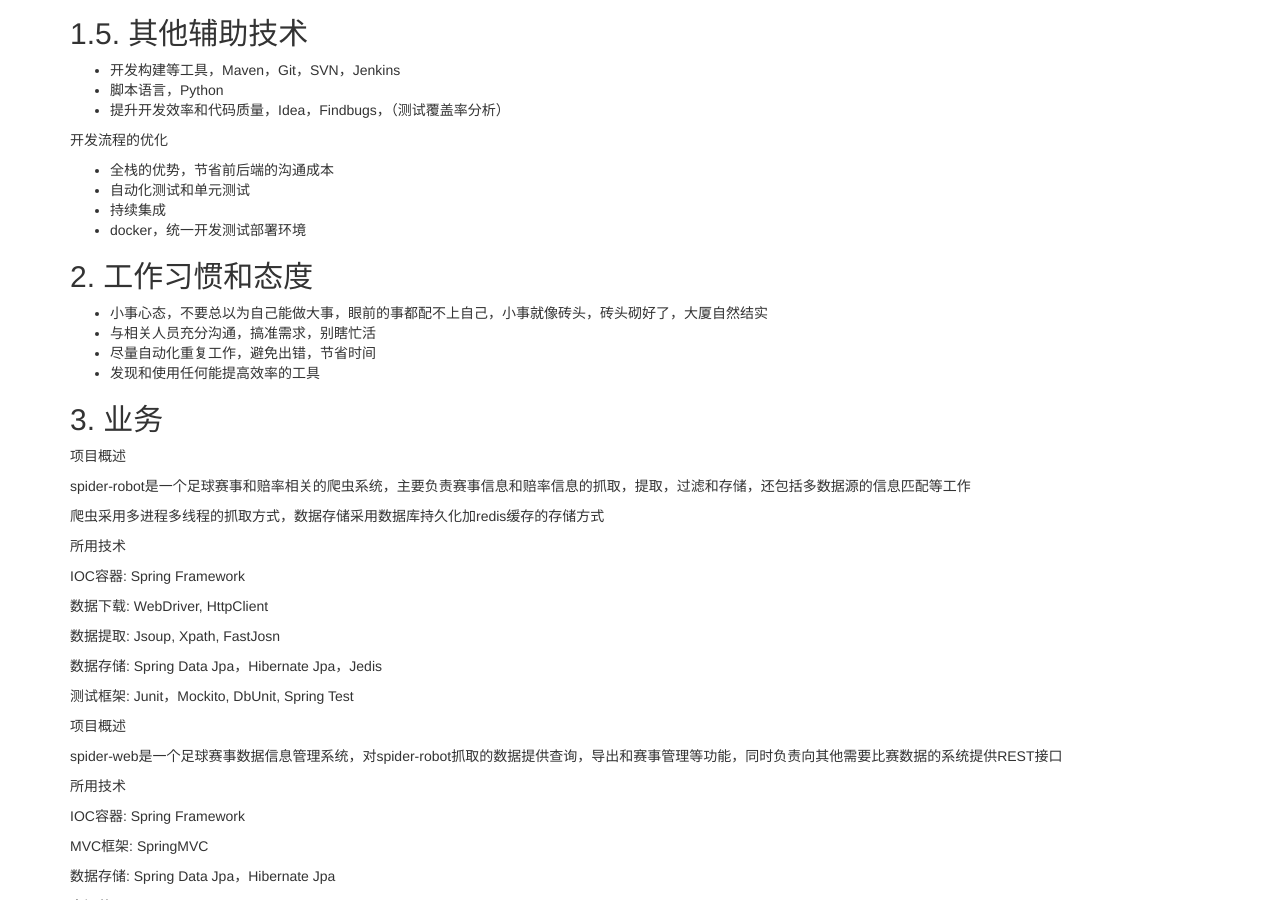
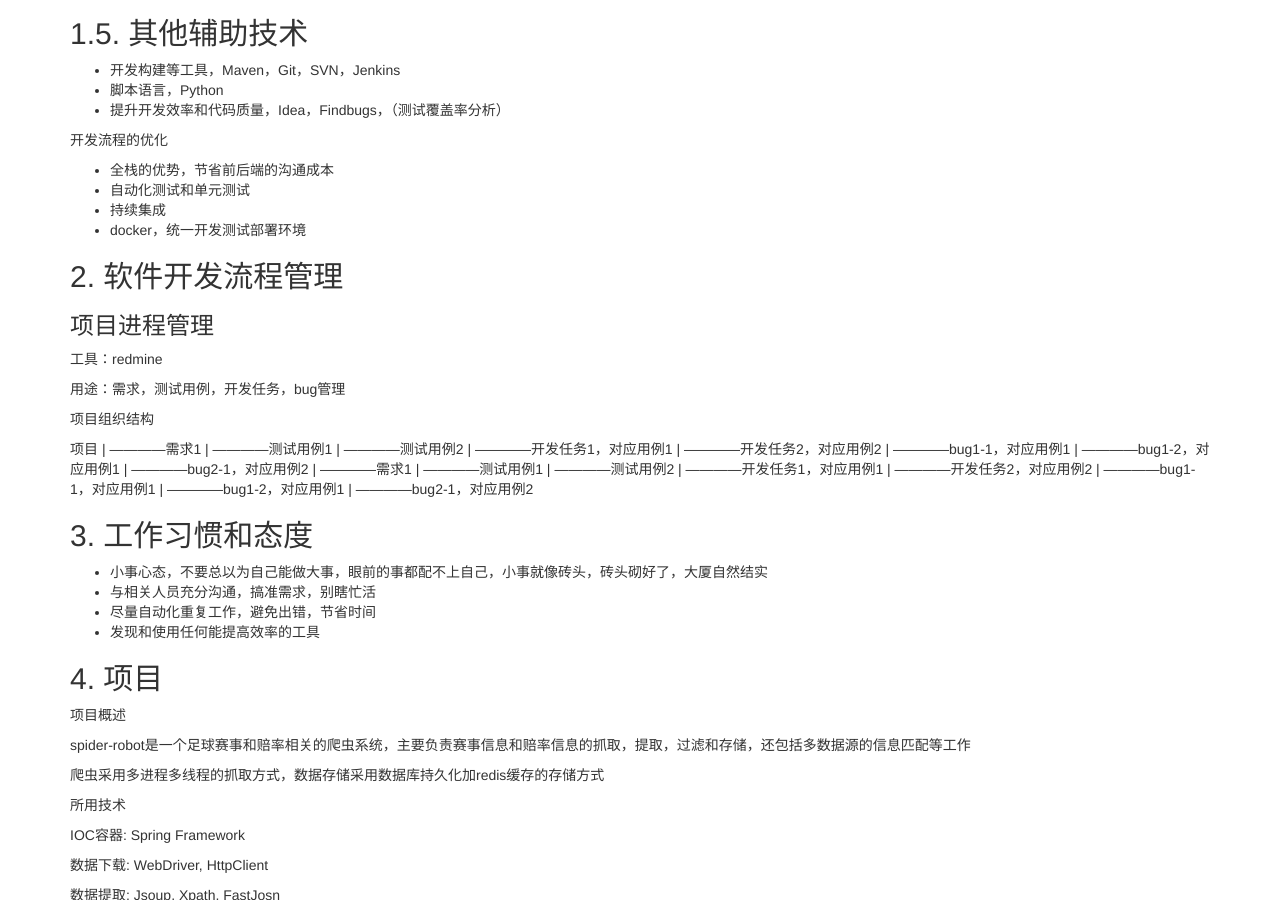
Before and after one commit to ronniewang1993/me, a Jekyll site: the page built from _posts/2016-04-16-about-me.md, in a window 1280 px wide and 900 px high, scrolled down 1099 px. Built offline with Jekyll 4.4.1, drawn with Linux system fonts in a browser that asks for light colours.

Commit message:
Update 2016-04-16-about-me.md

```diff
--- a/_posts/2016-04-16-about-me.md
+++ b/_posts/2016-04-16-about-me.md
@@ -73,14 +73,58 @@ Java基础
 * 持续集成
 * docker，统一开发测试部署环境
 
-## 2. 工作习惯和态度
+## 2. 软件开发流程管理
+
+### 项目进程管理
+
+工具：redmine
+
+用途：需求，测试用例，开发任务，bug管理
+
+项目组织结构
+
+项目
+|
+————需求1
+	|
+	————测试用例1
+	|
+	————测试用例2
+	|
+	————开发任务1，对应用例1
+	|
+	————开发任务2，对应用例2
+	|
+	————bug1-1，对应用例1
+	|
+	————bug1-2，对应用例1
+	|
+	————bug2-1，对应用例2
+|
+————需求1
+	|
+	————测试用例1
+	|
+	————测试用例2
+	|
+	————开发任务1，对应用例1
+	|
+	————开发任务2，对应用例2
+	|
+	————bug1-1，对应用例1
+	|
+	————bug1-2，对应用例1
+	|
+	————bug2-1，对应用例2
+
+## 3. 工作习惯和态度
 
 * 小事心态，不要总以为自己能做大事，眼前的事都配不上自己，小事就像砖头，砖头砌好了，大厦自然结实
 * 与相关人员充分沟通，搞准需求，别瞎忙活
 * 尽量自动化重复工作，避免出错，节省时间
 * 发现和使用任何能提高效率的工具
 
-## 3. 业务
+## 4. 项目
 
 
 项目概述
```
